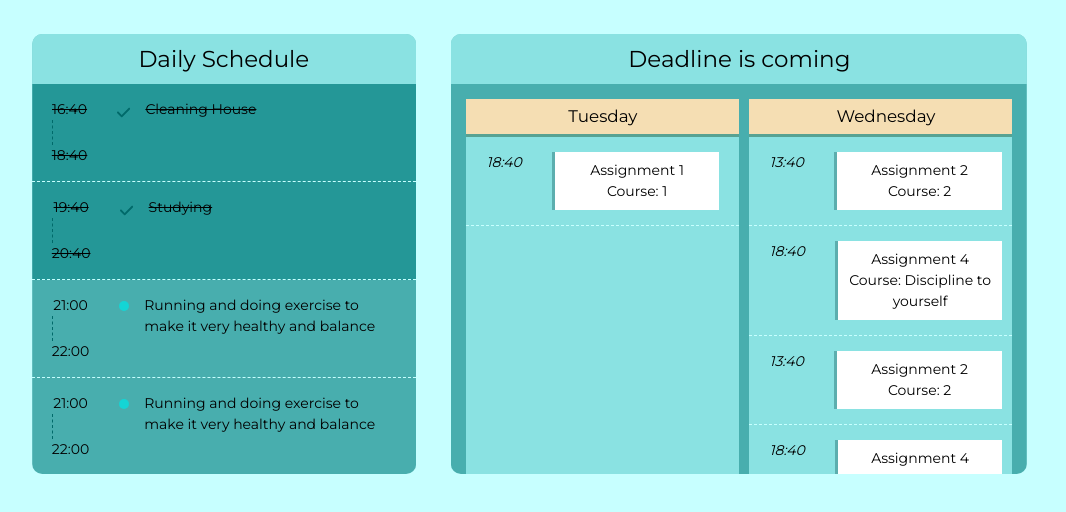
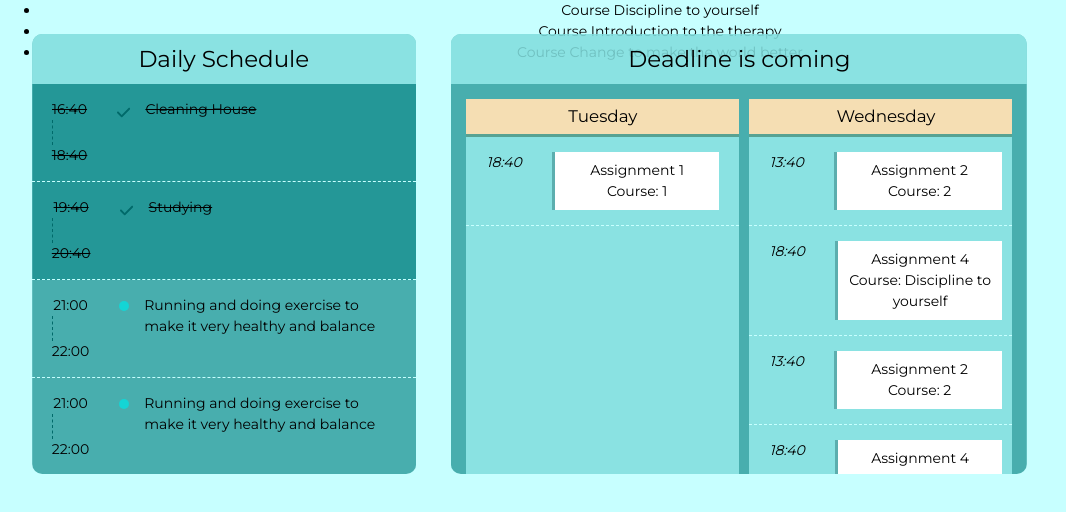
Before and after one commit to tranthanhthuy0905/course-learning, a React (Create React App) app in the folder client/: page / in a window 1280 px wide. Shown: the top 512 px of the page, without its empty margins (0-1066 px from the left). Built offline with nearby package versions, Linux system fonts and the light colour scheme.

Commit message:
Open course

```diff
--- a/client/src/pages/home/Home.js
+++ b/client/src/pages/home/Home.js
@@ -140,14 +140,14 @@ function Home() {
         <p>Deadline is coming</p>,
         displayDeadline
       )}
-      {/* <ul className="courses">
+      <ul className="courses">
         {courseData.map((c) => (
           <li className="course-item" key={c.id}>
             Course {c.course}
           </li>
         ))}
       </ul>
-      <div className="goal">
+      {/* <div className="goal">
         <div className="goal-arrow"></div>
         <ul className="milestone-list">
           {goalData.map((g) => (
@@ -156,8 +156,8 @@ function Home() {
             </li>
           ))}
         </ul>
-      </div>
-      <Navbar /> */}
+      </div> */}
+      {/* <Navbar /> */}
     </div>
   );
 }
```
Also changed, not shown: client/src/pages/home/Home.css (+16 -15 lines).
